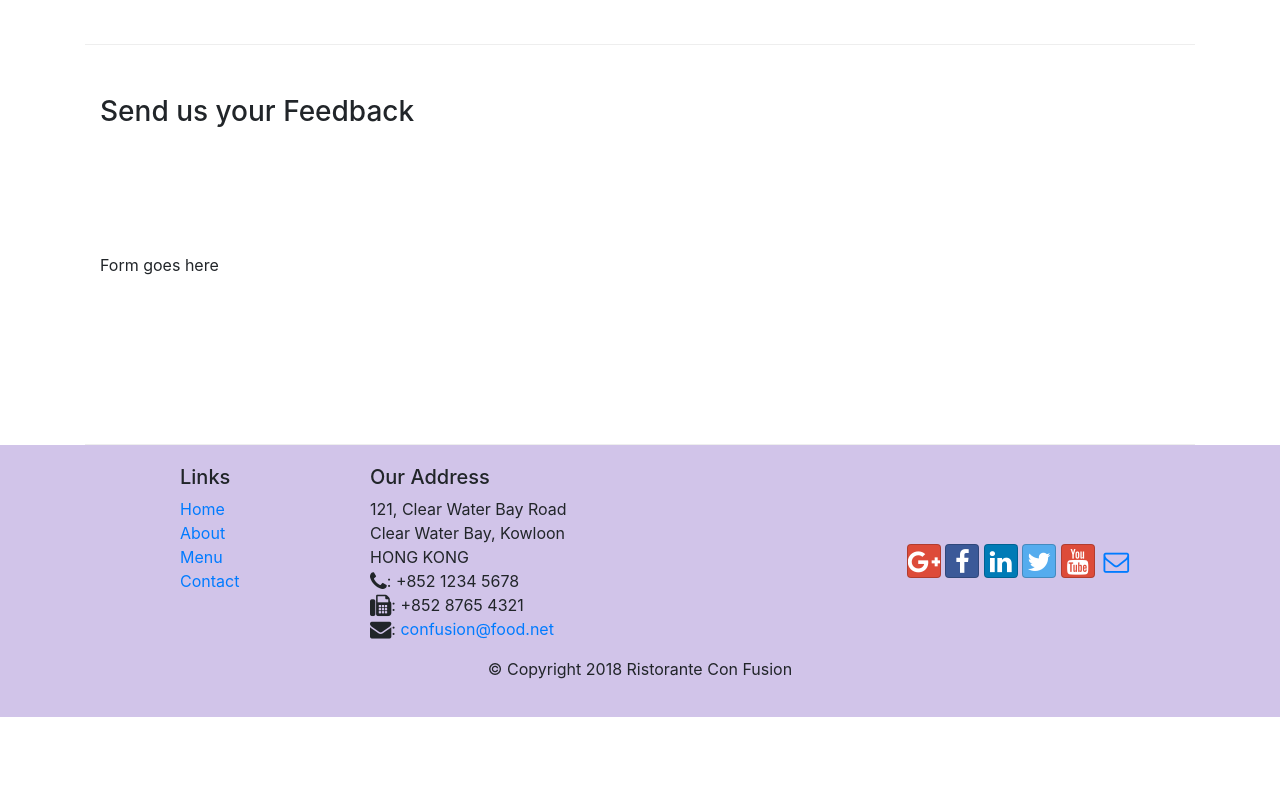
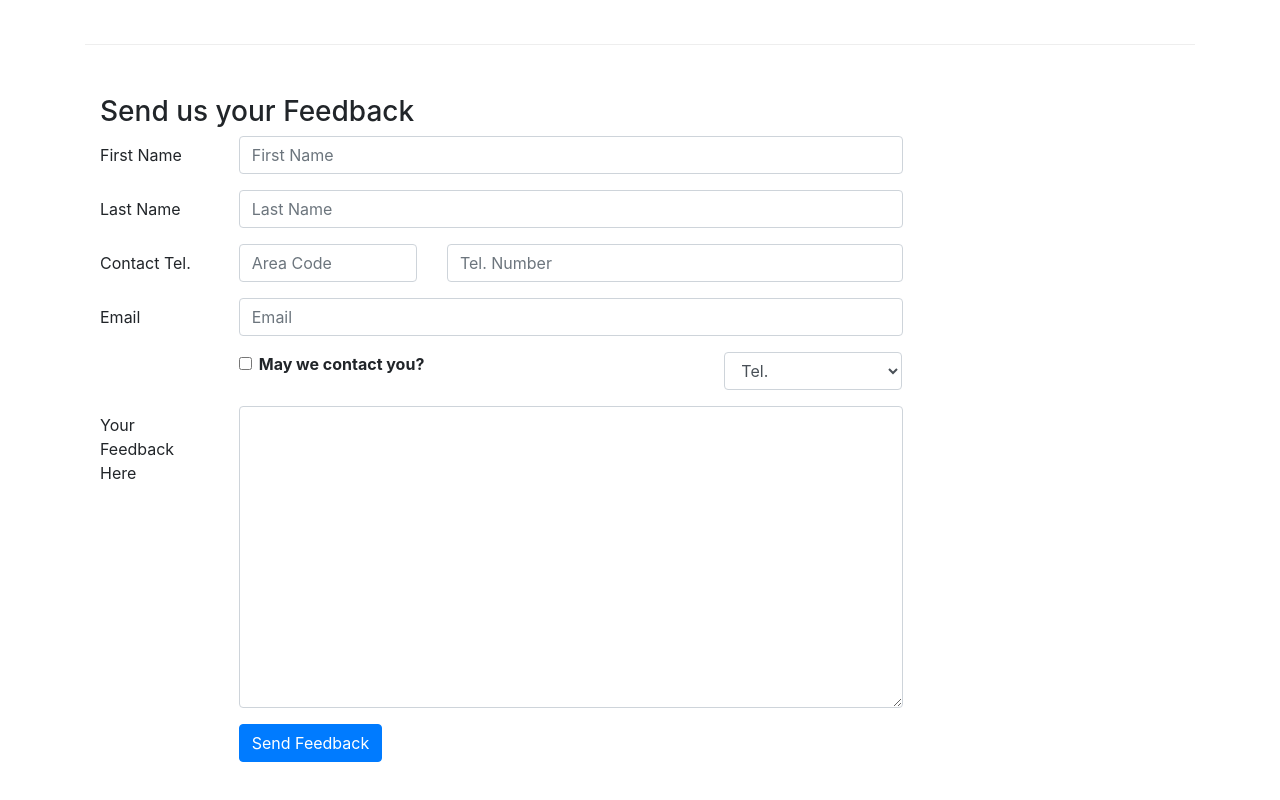
Before and after one commit to Talon-Dechert/Bootstrap, a website: page conFusion/contactus.html in a window 1280 px wide. Shown: the part 820-1620 px from the top of the page. Before the commit the page ends 1537 px from the top, so only its background shows below. Drawn offline with nearby package versions, Linux system fonts and the light colour scheme.

Commit message:
Added contact forms with bootstrap styling

```diff
--- a/conFusion/contactus.html
+++ b/conFusion/contactus.html
@@ -92,7 +92,64 @@
               <h3>Send us your Feedback</h3>
            </div>
             <div class="col-12 col-md-9">
-                Form goes here
+                <form>
+                    <div class="form-group row">
+                        <label for="firstname" class="col-md-2 col-form-label">First Name</label>
+                        <div class="col-md-10">
+                            <input type="text" class="form-control" id="firstname" name="firstname" placeholder="First Name">
+                        </div>
+                    </div>
+                    <div class="form-group row">
+                        <label for="lastname" class="col-md-2 col-form-label">Last Name</label>
+                        <div class="col-md-10">
+                            <input type="text" class="form-control" id="lastname" name="lastname" placeholder="Last Name">
+                        </div>
+                    </div>
+                    <div class="form-group row">
+                        <label for="telnum" class="col-12 col-md-2 col-form-label">Contact Tel.</label>
+                        <div class="col-5 col-md-3">
+                            <input type="tel" class="form-control" id="areacode" name="areacode" placeholder="Area Code">
+                        </div>
+                        <div class="col-7 col-md-7">
+                            <input type="tel" class="form-control" id="telnum" name="telnum" placeholder="Tel. Number">
+                        </div>
+                    </div>
+                    <div class="form-group row">
+                        <label for="emailid" class="col-md-2 col-form-label">Email</label>
+                        <div class="col-md-10">
+                            <input type="email" class="form-control" id="emailid" name="emailid" placeholder="Email">
+                        </div>
+                    </div>
+                    <div class="form-group row">
+                        <div class="col-md-6 offset-md-2">
+                            <div class="form-check">
+                                <input type="checkbox" class="form-check-input" name="approve" id="approve" value="">
+                                <label class="form-check-label" for="approve">
+                                    <strong>May we contact you?</strong>
+                                </label>
+                            </div>
+                        </div>
+                        <div class="col-md-3 offset-md-1">
+                            <select class="form-control">
+                                <option>Tel.</option>
+                                <option>Email</option>
+                            </select>
+                        </div>
+                    </div>
+                    <div class="form-group row">
+                        <label for="feedback" class="col-md-2 col-form-label">Your Feedback Here</label>
+                        <div class="col-md-10">
+                            <textarea class="form-control" id="feedback" name="feedback" rows="12"></textarea>
+                        </div>
+                    </div>
+                    <div class="form-group row">
+                        <div class="offset-md-2 col-md-10">
+                            <button type="submit" class="btn btn-primary">
+                                Send Feedback
+                            </button>
+                        </div>
+                    </div>
+                </form>
             </div>
              <div class="col-12 col-md">
             </div>
```
